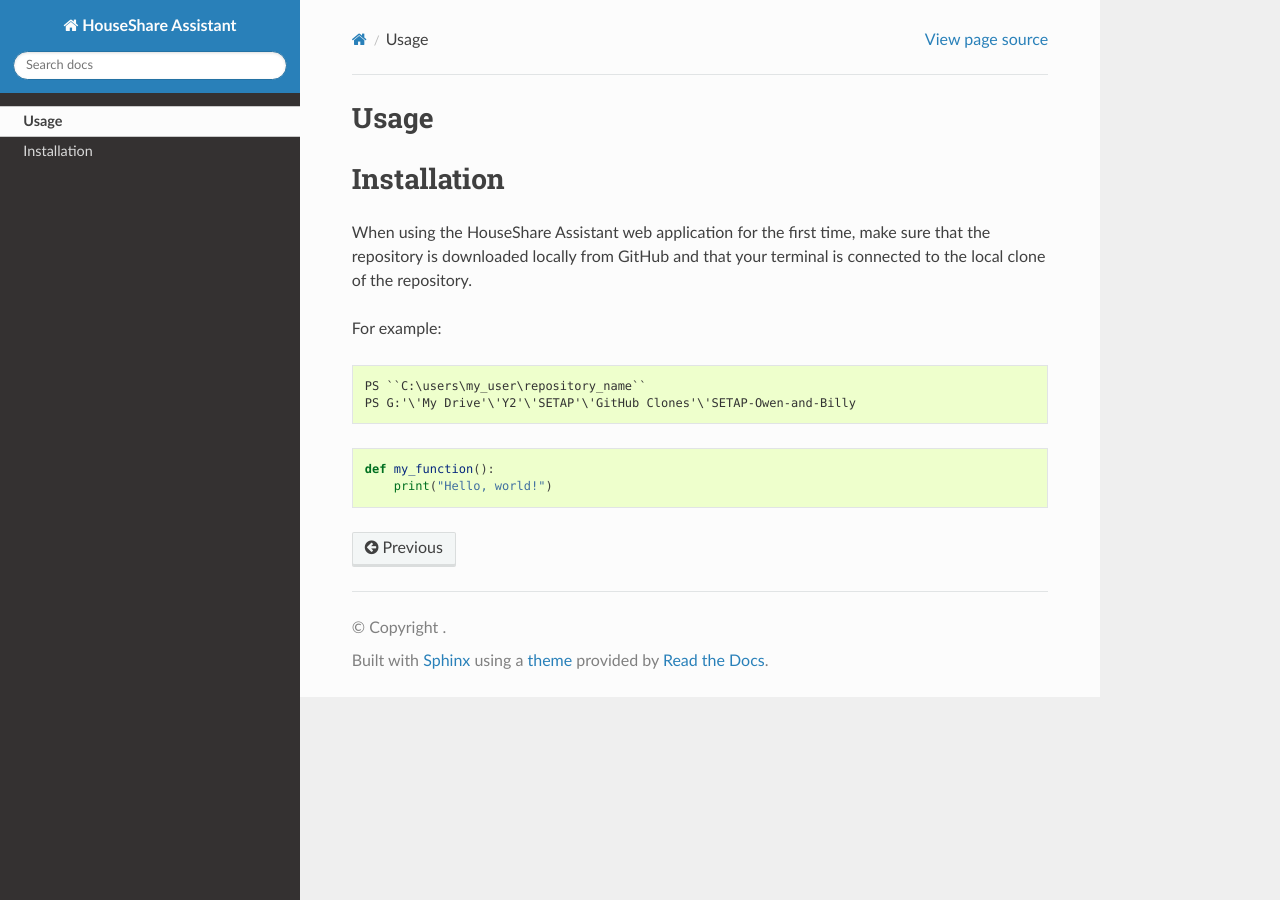
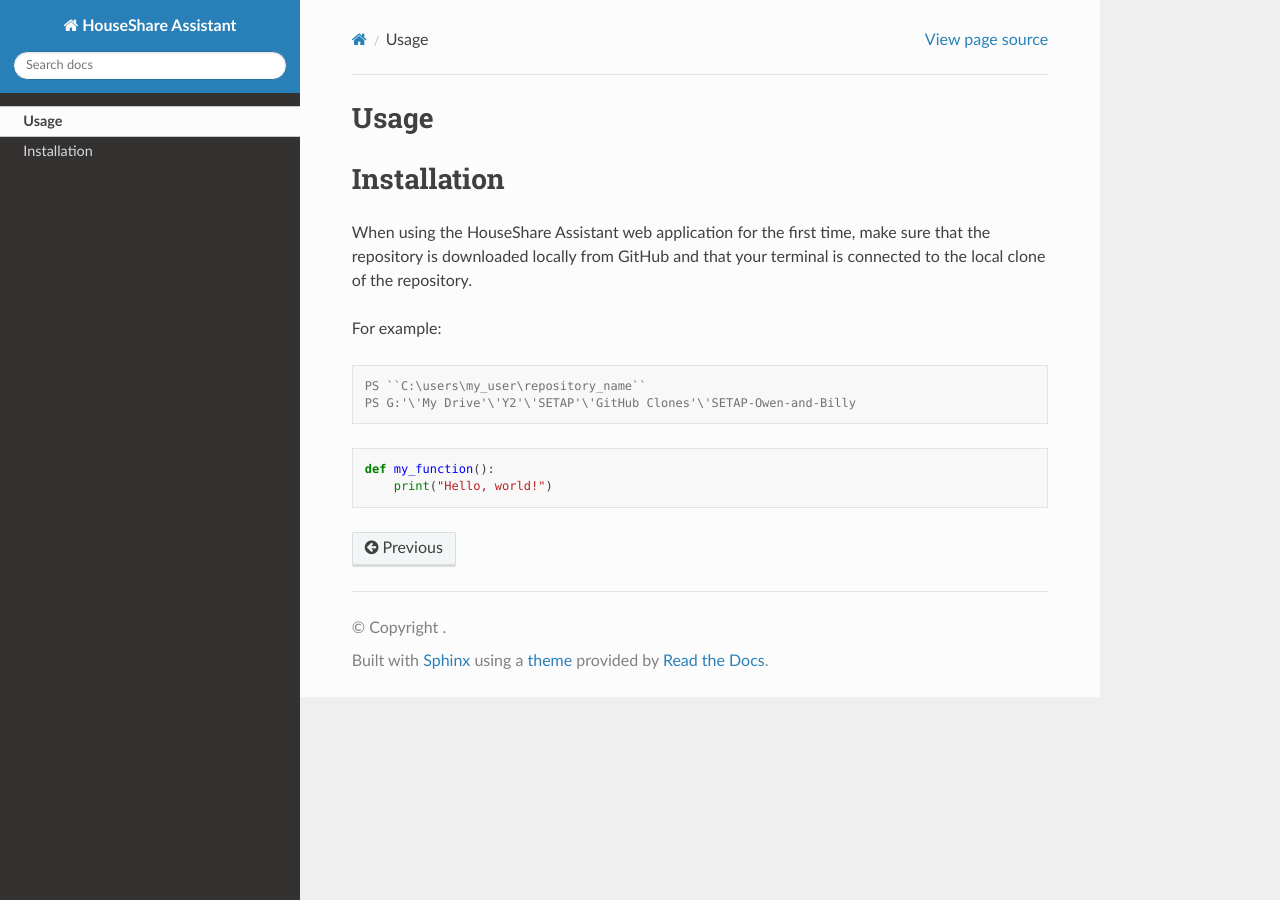
Before and after one commit to up2194063/SETAP-Owen-and-Billy, a Sphinx documentation site: the page built from docs/usage.rst, in a window 1280 px wide. Built offline with Sphinx 7.4.7 and the Read the Docs theme 3.1.0, drawn with Linux system fonts in a browser that asks for light colours.

Commit message:
Update conf.py

```diff
--- a/docs/conf.py
+++ b/docs/conf.py
@@ -1,5 +1,4 @@
 project = 'HouseShare Assistant'
-pygments_style = 'sphinx'
 
 extensions = [
     'sphinx.ext.duration',
```
